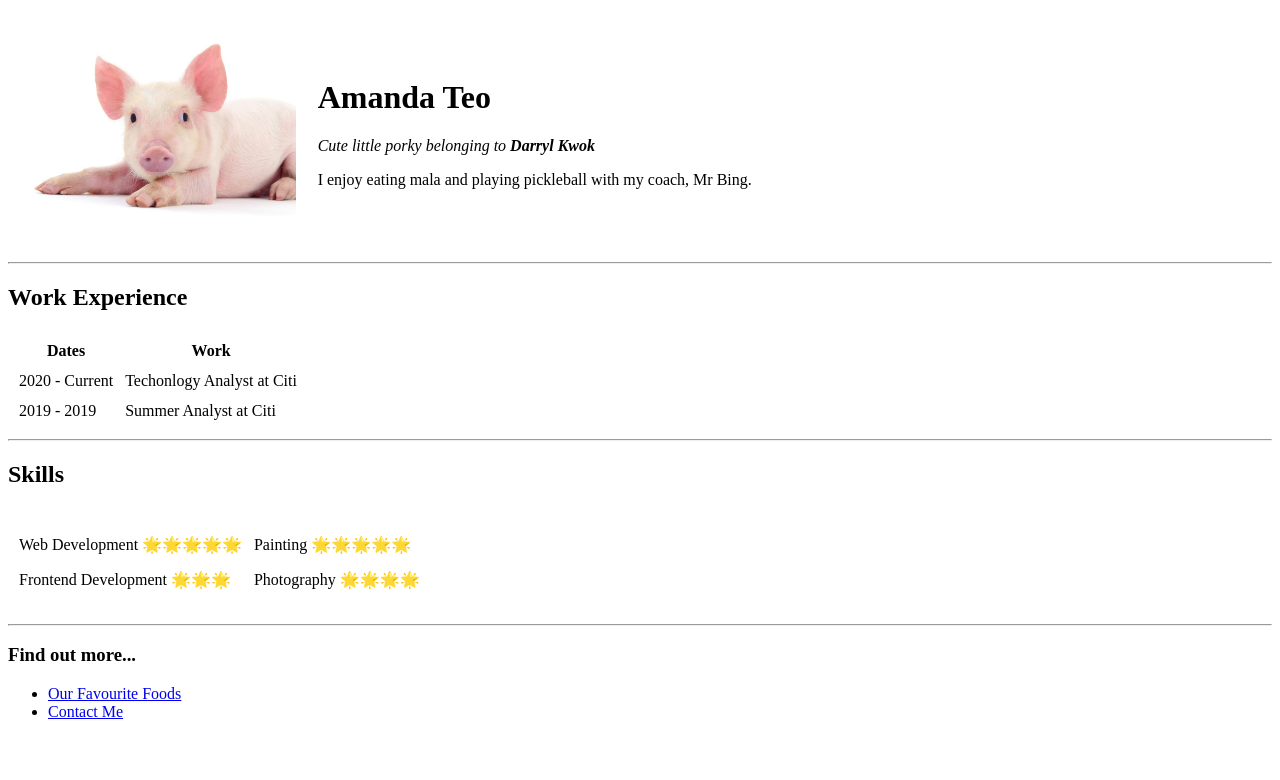
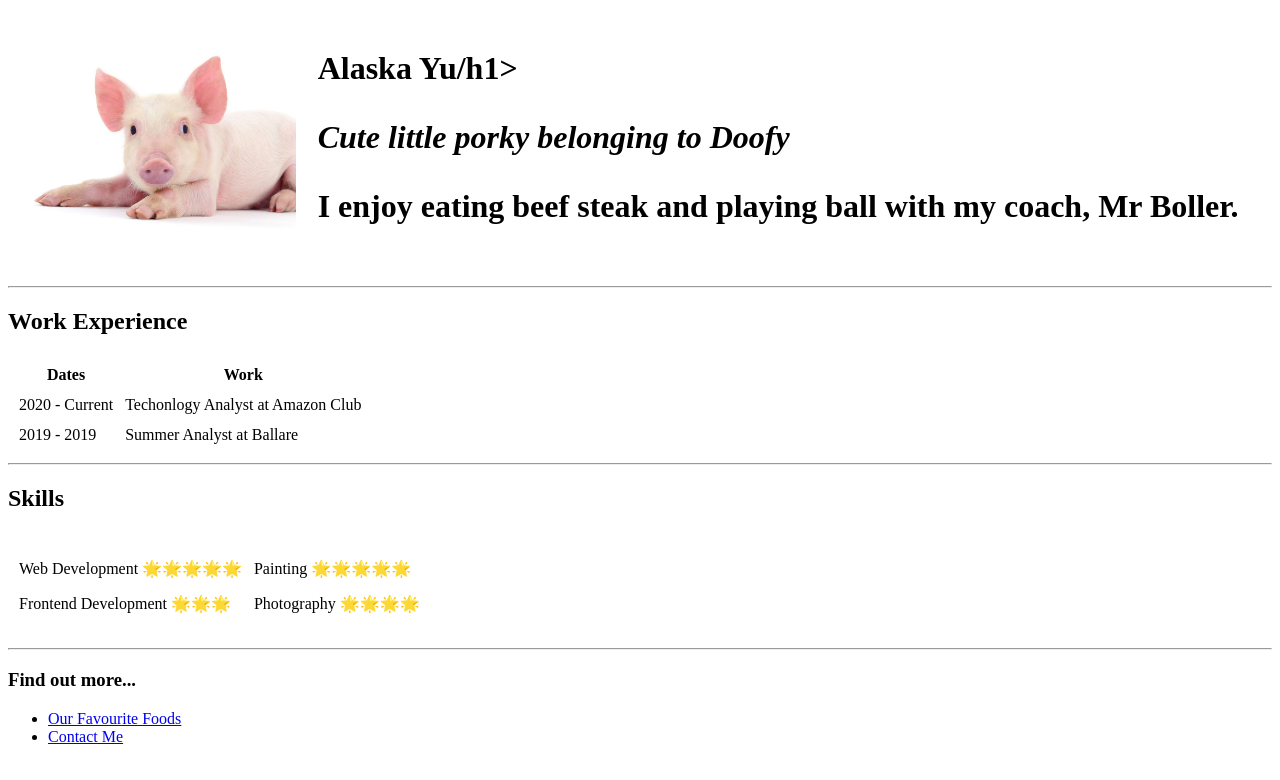
Before and after one commit to amandateo/htmltest, a plain HTML site: page index.html in a window 1280 px wide. Drawn offline with Linux system fonts and the light colour scheme.

Commit message:
Updated files

```diff
--- a/index.html
+++ b/index.html
@@ -19,9 +19,9 @@
             <tr>
                 <td><img src="images/pig-photo.jpg" alt="Cute Pig Picture" height="200px"></td>
                 <td>
-                    <h1>Amanda Teo</h1>
-                    <em><p>Cute little porky belonging to <strong>Darryl Kwok</strong></p></em>
-                    <p>I enjoy eating mala and playing pickleball with my coach, Mr Bing.</p>
+                    <h1>Alaska Yu/h1>
+                    <em><p>Cute little porky belonging to <strong>Doofy</strong></p></em>
+                    <p>I enjoy eating beef steak and playing ball with my coach, Mr Boller.</p>
                 </td>
             </tr>
         </table>
@@ -38,11 +38,11 @@
             </thead>
             <tr>
                 <td>2020 - Current</td>
-                <td>Techonlogy Analyst at Citi</td>
+                <td>Techonlogy Analyst at Amazon Club</td>
             </tr>
             <tr>
                 <td>2019 - 2019</td>
-                <td>Summer Analyst at Citi</td>
+                <td>Summer Analyst at Ballare</td>
             </tr>
         </table>
         <hr>
```
Also changed, not shown: food.html (+2 -2 lines).
